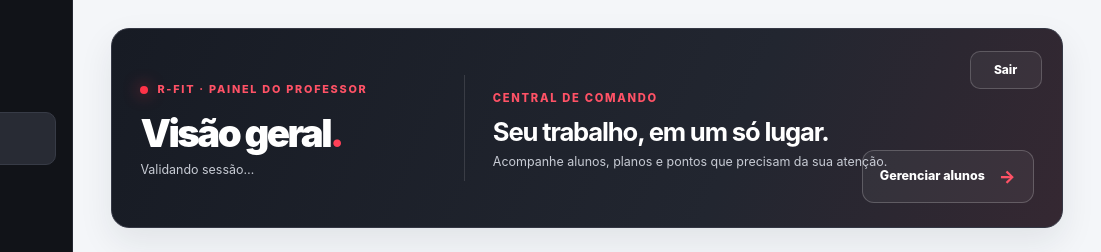
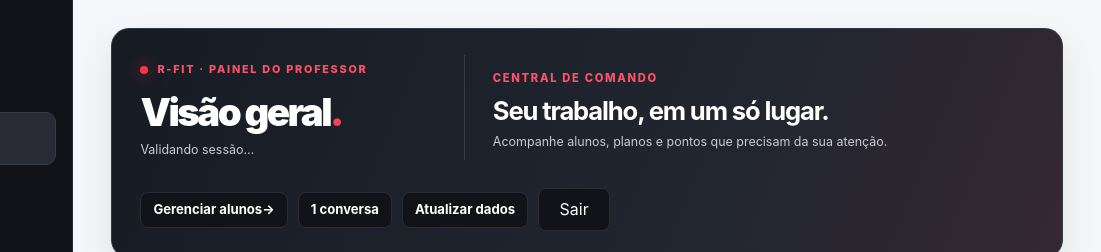
Before and after one commit to cadernoedf/rfit-v2, a website: page apps/professor/pages/portal/overview/index.html in a window 1280 px wide. Shown: the top 252 px of the page, 179-1280 px from the left. Drawn offline with Linux system fonts and the light colour scheme; no server answers.

Commit message:
Alinha ações rápidas na visão geral do professor

```diff
--- a/apps/professor/pages/portal/overview/index.html
+++ b/apps/professor/pages/portal/overview/index.html
@@ -37,8 +37,12 @@
           <h2>Seu trabalho, em um só lugar.</h2>
           <p>Acompanhe alunos, planos e pontos que precisam da sua atenção.</p>
         </div>
-        <button id="logout" class="command-logout" type="button">Sair</button>
-        <a class="command-primary" href="../students/index.html">Gerenciar alunos <span>→</span></a>
+        <div class="overview-top-actions" aria-label="Ações rápidas">
+          <a class="overview-action" href="../students/index.html">Gerenciar alunos <span aria-hidden="true">→</span></a>
+          <a class="overview-action" href="../support/index.html">1 conversa</a>
+          <a class="overview-action" href="../settings/index.html">Atualizar dados</a>
+          <button id="logout" type="button">Sair</button>
+        </div>
       </section>
 
       <section class="overview-section" aria-labelledby="consultancy-title">
```
